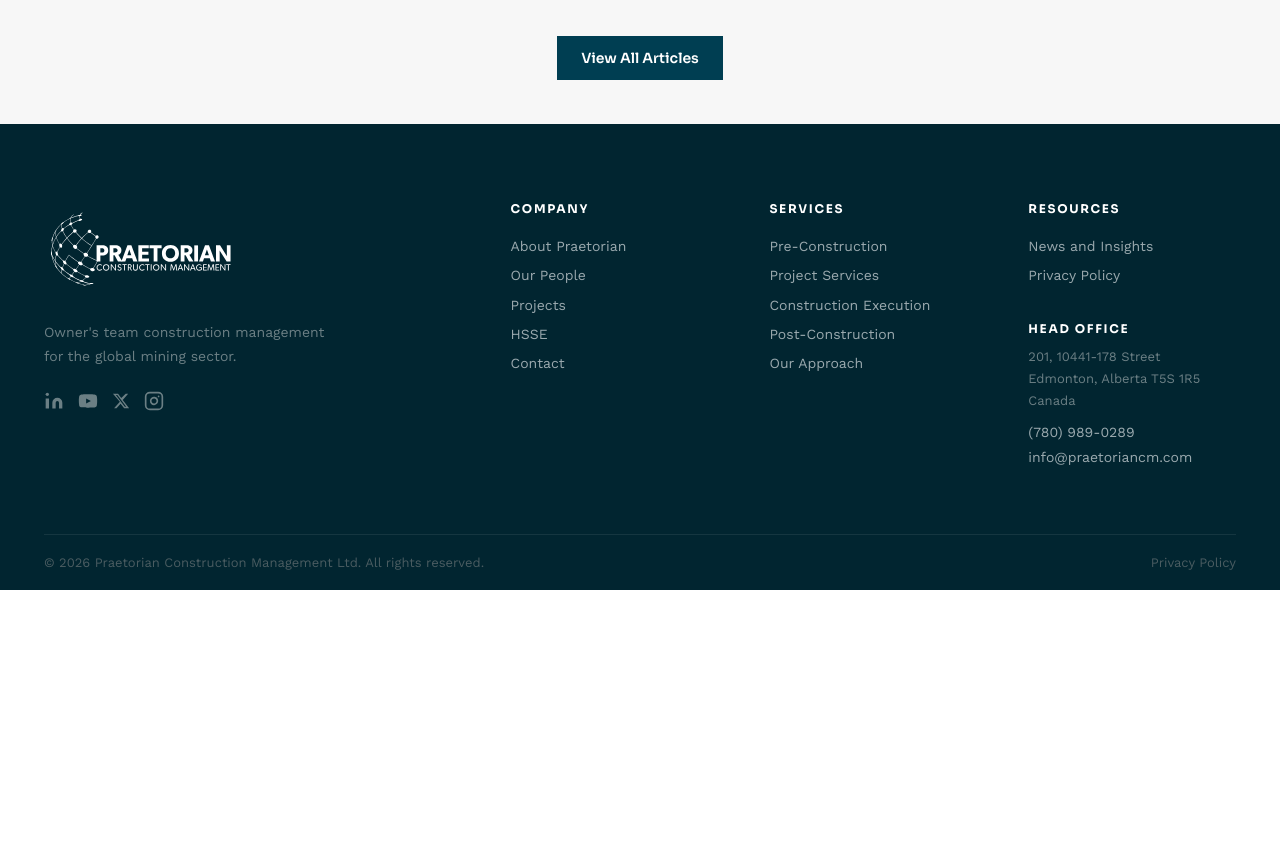
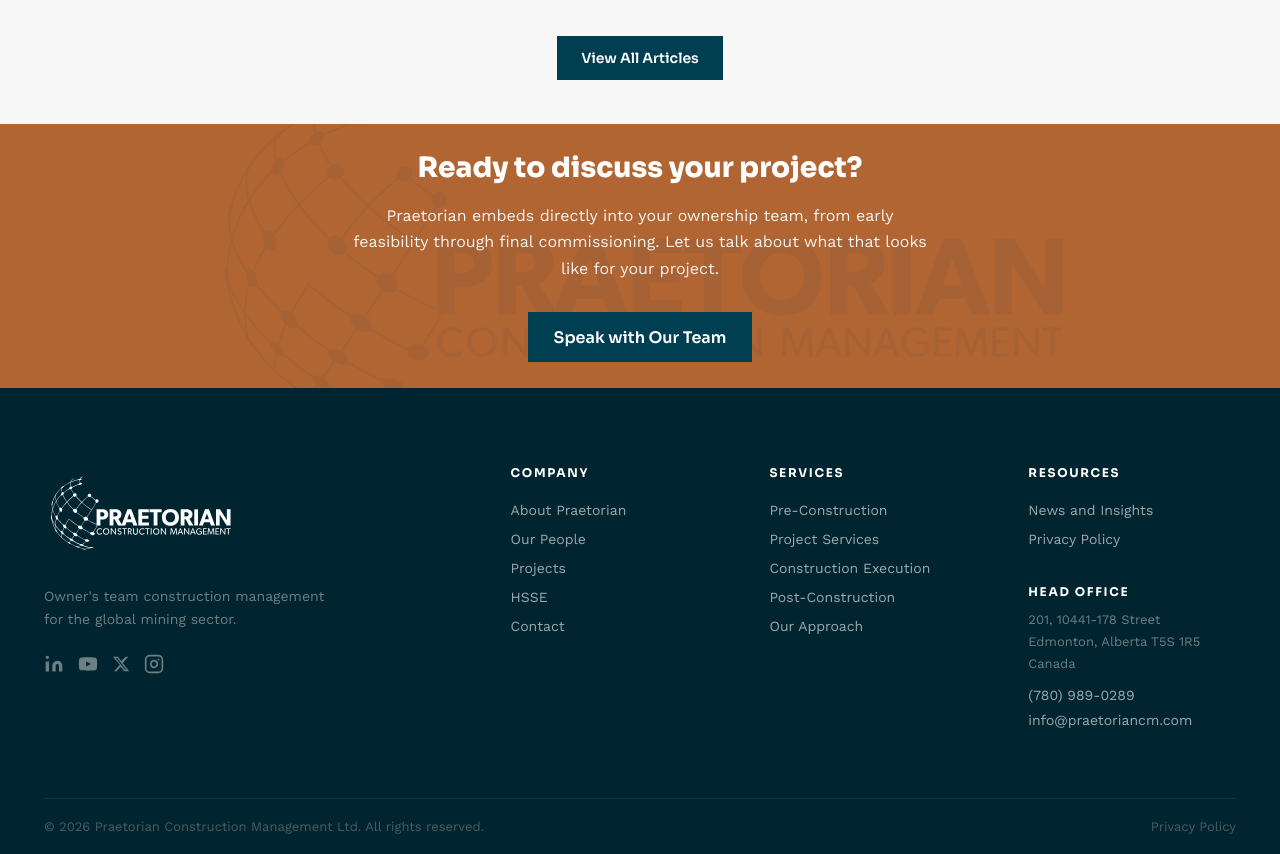
Before and after one commit to PCMGlobal/Praetorian-CM-Website, a Next.js app: page / in a window 1280 px wide. Shown: the part 5020-5874 px from the top of the page. Before the commit the page ends 5610 px from the top, so only its background shows below. Built offline with nearby package versions, Linux system fonts and the light colour scheme; no server answers.

Commit message:
Add CTABanner to all pages; reduce CTA band height and font size for consistency

```diff
--- a/app/about/page.tsx
+++ b/app/about/page.tsx
@@ -1,4 +1,5 @@
 import type { Metadata } from "next";
+import CTABanner from "@/app/components/CTABanner";
 import Link from "next/link";
 
 export const metadata: Metadata = {
@@ -200,6 +201,7 @@ export default function AboutPage() {
             </div>
           </section>
         </div>
+          <CTABanner />
     </main>
   );
 }
--- a/app/components/CTABanner.tsx
+++ b/app/components/CTABanner.tsx
@@ -21,8 +21,8 @@ export default function CTABanner() {
           zIndex: 0,
         }}
       />
-      <div style={{ position: "relative", zIndex: 1, maxWidth: "900px", margin: "0 auto", padding: "clamp(48px,6vw,88px) clamp(16px,4vw,44px)", textAlign: "center" }}>
-        <h2 data-reveal="" style={{ fontFamily: "var(--font-sora), sans-serif", fontWeight: "800", fontSize: "clamp(28px,3.4vw,42px)", margin: "0", color: "#fff" }}>Ready to discuss your project?</h2>
+      <div style={{ position: "relative", zIndex: 1, maxWidth: "900px", margin: "0 auto", padding: "clamp(18px,2vw,28px) clamp(16px,4vw,44px)", textAlign: "center" }}>
+        <h2 data-reveal="" style={{ fontFamily: "var(--font-sora), sans-serif", fontWeight: "800", fontSize: "clamp(20px,2.2vw,28px)", margin: "0", color: "#fff" }}>Ready to discuss your project?</h2>
         <p data-reveal="" style={{ fontSize: "16px", lineHeight: "1.65", margin: "18px auto 30px", maxWidth: "58ch", color: "rgba(255,255,255,.92)" }}>Praetorian embeds directly into your ownership team, from early feasibility through final commissioning. Let us talk about what that looks like for your project.</p>
         <Link href="/contact" style={{ display: "inline-flex", minHeight: "50px", padding: "0 26px", fontSize: "16px", background: "#003E52", color: "#fff", textDecoration: "none", alignItems: "center", fontFamily: "var(--font-sora), sans-serif", fontWeight: "600" }}>Speak with Our Team</Link>
       </div>
--- a/app/contact/page.tsx
+++ b/app/contact/page.tsx
@@ -1,4 +1,5 @@
 import type { Metadata } from "next";
+import CTABanner from "@/app/components/CTABanner";
 import ContactForm from "@/app/components/ContactForm";
 import Link from "next/link";
 
@@ -68,6 +69,7 @@ export default function ContactPage() {
             </div>
           </section>
         </div>
+          <CTABanner />
     </main>
   );
 }
--- a/app/hsse/page.tsx
+++ b/app/hsse/page.tsx
@@ -1,4 +1,5 @@
 import type { Metadata } from "next";
+import CTABanner from "@/app/components/CTABanner";
 import Link from "next/link";
 
 export const metadata: Metadata = {
@@ -105,6 +106,7 @@ export default function HSSEPage() {
             <p style={{ fontSize: '12px', color: '#8b9095', marginTop: '14px', fontStyle: 'italic' }}>Safety metrics are available to qualified clients on request. Content to be confirmed with Femi before publication.</p>
           </section>
         </div>
+          <CTABanner />
     </main>
   );
 }
--- a/app/news/page.tsx
+++ b/app/news/page.tsx
@@ -1,4 +1,5 @@
 import type { Metadata } from "next";
+import CTABanner from "@/app/components/CTABanner";
 import Link from "next/link";
 import { client } from "@/lib/sanity";
 import ArticleGrid from "@/app/news/ArticleGrid";
@@ -71,6 +72,7 @@ export default async function NewsPage() {
           </div>
         </section>
       </div>
+          <CTABanner />
     </main>
   );
 }
--- a/app/page.tsx
+++ b/app/page.tsx
@@ -1,4 +1,5 @@
 import type { Metadata } from "next";
+import CTABanner from "@/app/components/CTABanner";
 import MapSection from "@/app/components/MapSection";
 import { type Pin } from "@/app/components/WorldMap";
 import projectPins from "@/data/project-pins.json";
@@ -323,6 +324,7 @@ export default async function HomePage() {
             </div>
           </section>
         </div>
+          <CTABanner />
     </main>
   );
 }
--- a/app/privacy/page.tsx
+++ b/app/privacy/page.tsx
@@ -1,4 +1,5 @@
 import type { Metadata } from "next";
+import CTABanner from "@/app/components/CTABanner";
 import Link from "next/link";
 
 export const metadata: Metadata = {
@@ -88,6 +89,7 @@ export default function PrivacyPage() {
 
         </div>
       </section>
+          <CTABanner />
     </main>
   );
 }
--- a/app/services/page.tsx
+++ b/app/services/page.tsx
@@ -1,4 +1,5 @@
 import type { Metadata } from "next";
+import CTABanner from "@/app/components/CTABanner";
 import Link from "next/link";
 import { client } from "@/lib/sanity";
 import { AccordionItem } from "./AccordionItem";
@@ -106,6 +107,7 @@ export default async function ServicesPage() {
           </div>
         </section>
       </div>
+          <CTABanner />
     </main>
   );
 }
```
